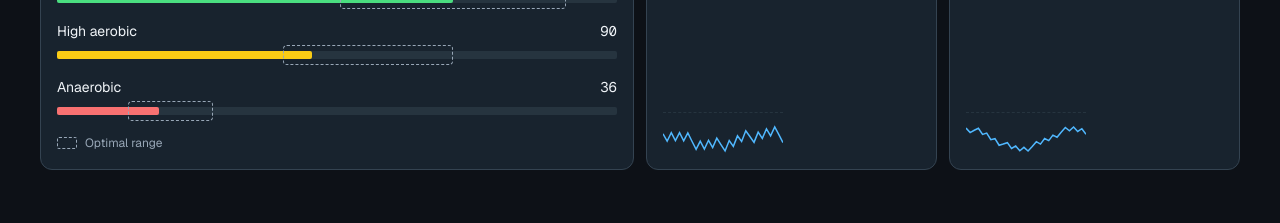
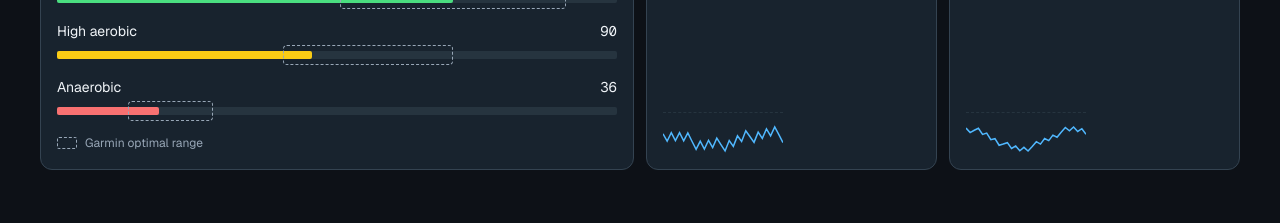
Before and after one commit to charliewaghmare/charliewaghmare.com, a Next.js app: page /training in a window 1280 px wide. Shown: the part 1200-1423 px from the top of the page. Built offline with nearby package versions, Linux system fonts and the light colour scheme.

Commit message:
Update training balance range labels

```diff
--- a/src/components/training-balance-bars.tsx
+++ b/src/components/training-balance-bars.tsx
@@ -54,7 +54,7 @@ export function TrainingBalanceBars({
                   load === null ? "load unavailable" : `load ${value}`
                 }. ${
                   target
-                    ? `Garmin optimal range ${target}.`
+                    ? `Optimal range ${target}.`
                     : "Optimal range unavailable."
                 }`}
               >
@@ -90,7 +90,7 @@ export function TrainingBalanceBars({
         {hasRange ? (
           <>
             <span className="td-balance-legend" aria-hidden="true" />
-            Optimal range
+            Garmin optimal range
           </>
         ) : (
           "Optimal ranges unavailable"
```
